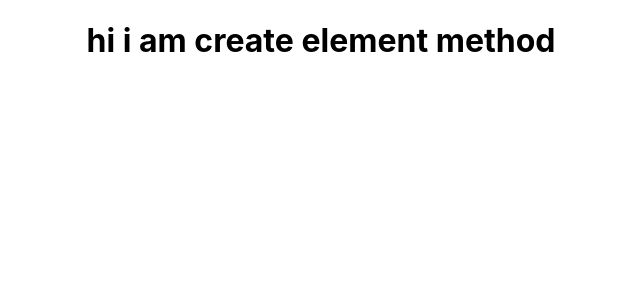
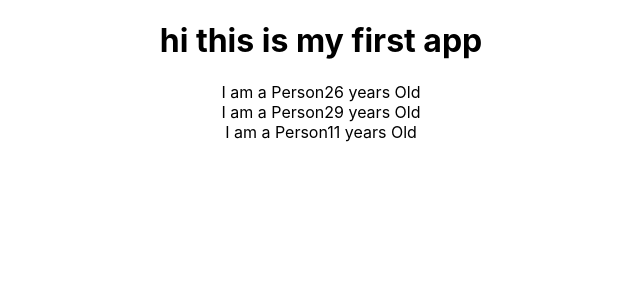
Before and after one commit to ANANDKNIT/my-react-learning, a React (Create React App) app: page / in a window 1280 px wide. Shown: the top 300 px of the page, without its empty margins (319-959 px from the left). Built offline with nearby package versions, Linux system fonts and the light colour scheme.

Commit message:
outputting dynamic contents

```diff
--- a/src/App.js
+++ b/src/App.js
@@ -1,14 +1,17 @@
 import React, { Component } from 'react';
 import './App.css';
-
+import Person from "./Person/Person"
 class App extends Component {
    render() {
-    // return (
-    //   <div className="App">
-    //   <h1>hi this is my first app </h1>
-    //   </div>
-    // );
-return React.createElement('p',{className:'App'},React.createElement('h1',null,'hi i am create element method'));
+    return (
+      <div className="App">
+      <h1>hi this is my first app </h1>
+      <Person/>
+      <Person/>
+      <Person/>
+
+      </div>
+    );
 }
 }
 
--- /dev/null
+++ b/src/Person/Person.js
@@ -0,0 +1,12 @@
+import React from "react";
+
+const person = () => {
+  return (
+    <div>
+      I am a Person
+      {Math.floor(Math.random() * 30)} years Old
+    </div>
+  );
+};
+
+export default person;
```
Also changed, not shown: 1 other file (tests, documents, lock files or other folders).
